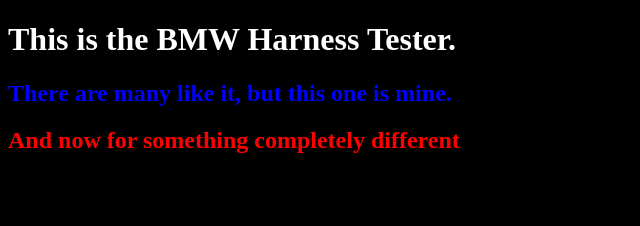
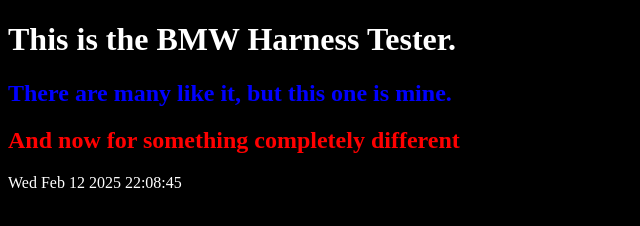
Before and after one commit to ecquack/BoulterHarness, a plain HTML site: page data/index.html in a window 1280 px wide. Shown: the whole page, without its empty margins (0-640 px from the left). Drawn offline with Linux system fonts and the light colour scheme.

Commit message:
we now load an run javascript from index.js and update the time display

```diff
--- a/data/index.html
+++ b/data/index.html
@@ -11,5 +11,8 @@
         <h1>This is the BMW Harness Tester.</h1>
         <h2 style="color:blue;">There are many like it, but this one is mine.</h2>
         <h2 class="python">And now for something completely different</h2>
+        <div id="time_display">Time Goes Here</div>
     </body>
+    <script src="index.js"></script>
+
 </html>
--- /dev/null
+++ b/data/index.js
@@ -0,0 +1,13 @@
+async function refresh_clock() {
+	the_now=new Date();
+	the_now=the_now.toString();
+	all_now=the_now.split('G');
+	document.getElementById("time_display").innerHTML = all_now[0];//.toString();
+
+}
+
+
+window.addEventListener('load', function () {
+	var fetchInterval = 1000; // 1 second.
+	setInterval(refresh_clock, fetchInterval);
+	});
```
